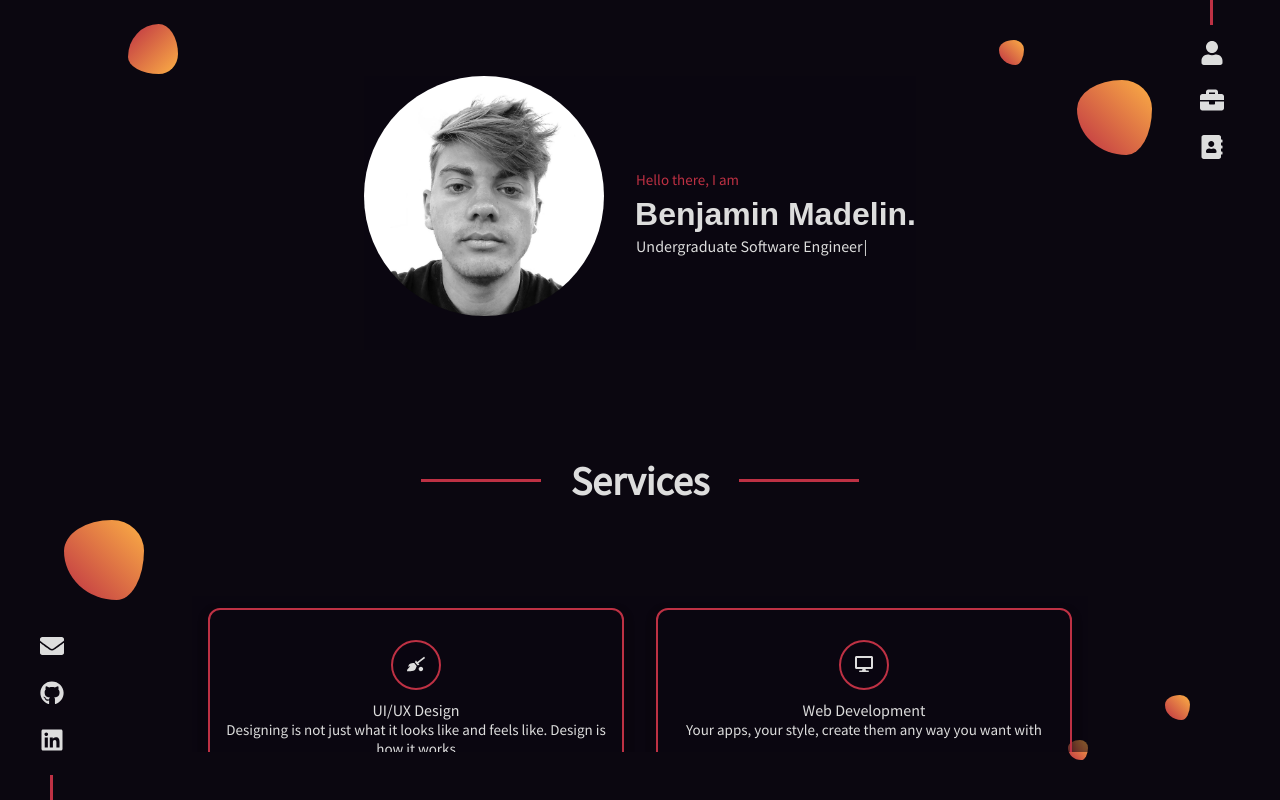
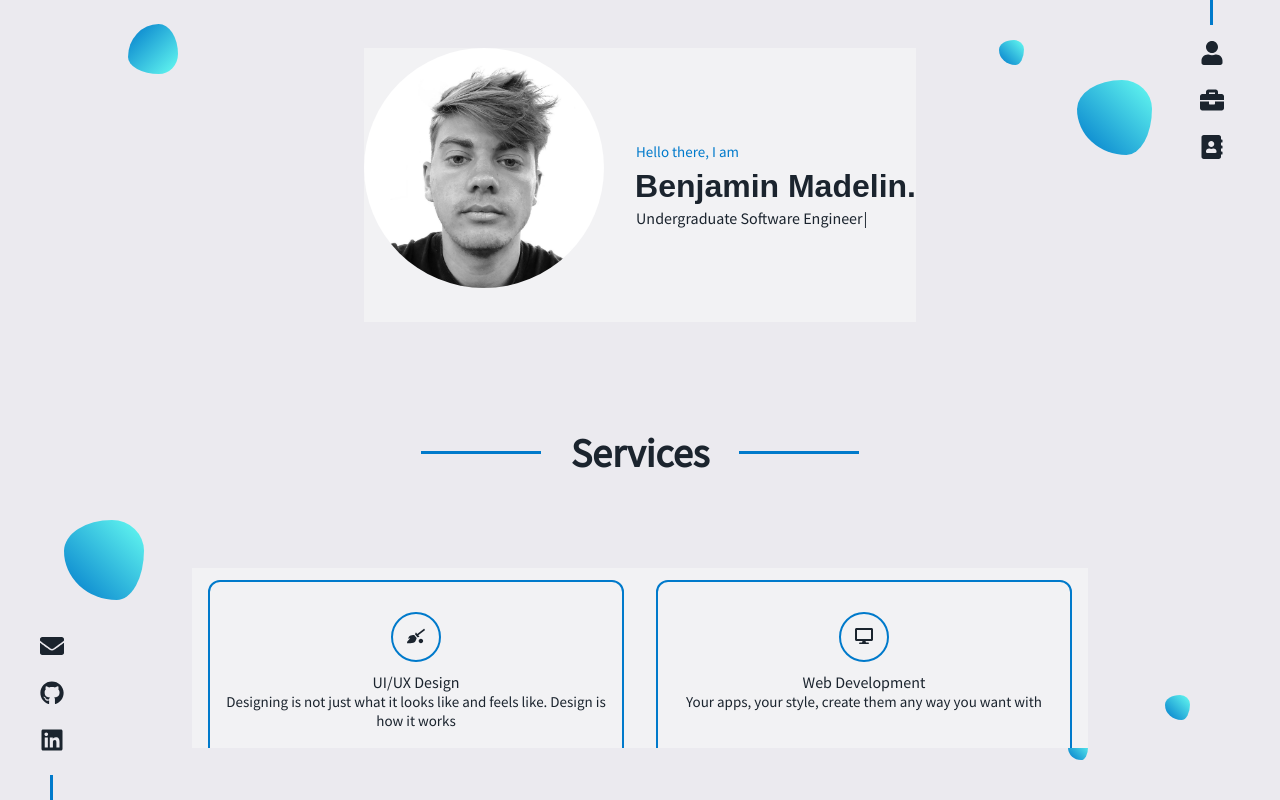
Before and after one commit to madelinben/professional-portfolio, a React (Create React App) app in the folder client/: page /contact in a window 1280 px wide. Built offline with nearby package versions, Linux system fonts and the light colour scheme.

Commit message:
Updated global styles and separated into relevant assets.

```diff
--- a/client/src/assets/css/Layout.css
+++ b/client/src/assets/css/Layout.css
@@ -1,7 +1,7 @@
 html {
   scroll-behavior: smooth;
   /* overflow-x: hidden; */
-  background-color:var(--elem-background);
+  background-color:var(--background);
 }
 
 #layout-wrapper {
@@ -10,11 +10,12 @@ html {
   display: grid;
   grid-template-areas:
     "header"
-    "content";
+    "content"
+    "footer";
   grid-template-columns: 1fr;
-  grid-template-rows: auto 1fr;
+  grid-template-rows: auto 1fr auto;
   grid-gap: 20px;
-  background-color:var(--elem-background);
+  background-color: var(--background);
   color: var(--text-primary);
   /* overflow-x: hidden; */
 }
@@ -23,15 +24,18 @@ html {
   grid-area: header;
   /* width: 100vw; */
   /* height: 100vh; */
+  /* margin-top: 2rem; */
   z-index: 9999;
 }
 
 #footer-wrapper {
   grid-area: footer;
+  /* margin-bottom: 2rem; */
 }
 
 #content-wrapper {
-  /* margin: 2rem 0; */
+  margin-top: 1.25rem;
+  margin-bottom: 2rem;
   /* max-height: 100vh;
   max-width: 100vw; */
   grid-area: content;
@@ -48,7 +52,7 @@ html {
 
 #content-wrapper section > div:not(.section-title) {
   z-index: 1000;
-  background-color: var(--elem-glass);
+  background-color: var(--primary-background); /* --elem-glass */
   border: 12px solid rgba(var(--text-title), 0.5);
   mix-blend-mode: luminosity;
 }
--- a/client/src/assets/css/Palette.css
+++ b/client/src/assets/css/Palette.css
@@ -17,27 +17,19 @@
   --text-disabled
 */
 
-/* DEFAULT */
+/* [data-theme='light'] */
 :root {
-  --text-primary: #dddddd;
-  --text-secondary: #fcfcff;
+  --background: #ebeaef;
+  --primary-background: #f2f2f4;
+  --secondary-background: #fafafc;
+  /* --primary-background-disabled: none; */
+  /* --secondary-background-disabled: none; */
 
-  --text-title: #be3144; /* #66fcf1 #007acb #868dc3; */
-  --text-interactive: #fcb045;
+  --text-primary: #1b242e;
+  --text-secondary: #252933;
 
-  --helper-disabled: #c4c4c4;
-  --helper-danger: #be475d;
-  --helper-success: #4ab66f;
-
-  /* --elem-background: #1e1e1e;
-  --elem-primary: #252526;
-  --elem-secondary: #2d2d30; */
-
-  --elem-background: #0b0710;
-  --elem-primary: rgba(30, 30, 30, 0.75); /* #1e1e1e */
-  --elem-secondary: rgba(37, 37, 38, 0.75); /* #252526 */
-
-  --elem-glass: #0b071080;
+  --text-title: #007acb; /* #66fcf1 #007acb #868dc3; */
+  --text-interactive: #66fcf1; /* rgba(255, 127, 80, 0.9) */
 
   --size-6: 3rem;
   --size-5: 2rem;
@@ -45,13 +37,49 @@
   --size-3: 1.5rem;
   --size-2: 1.25rem;
   --size-1: 1.15rem;
+
+  --text-disabled: #c4c4c4;
+  --text-error: #be475d;
+  --text-success: #4ab66f;
 }
 
-.light-theme {
-  --text-primary: #1b242e;
-  --text-secondary: #252933;
+[data-theme='dark'] {
+  --background: #1e1e1e; /* #0b0710 */
+  --primary-background: rgba(30, 30, 30, 0.75); /* #252526 #191919 */
+  --secondary-background: rgba(37, 37, 38, 0.75); /* #2d2d30 #808080 */
 
-  --elem-background: #ebeaef;
-  --elem-primary: #f2f2f4;
-  --elem-secondary: #fafafc;
+  --text-title: #be3144;
+  --text-interactive: #fcb045;
+
+  --text-primary: #dddddd;
+  --text-secondary: #fcfcff;
+
+
+
+  --glass-background: #0b071011; /* #0b071080 */
 }
+
+[data-palette='sunset'] {
+  --text-title: #be3144;
+  --text-interactive: #fcb045;
+}
+
+[data-palette='purple'] {
+  --text-title: #9896f1;
+  --text-interactive: #d59bf6;
+}
+
+[data-palette='moonlight'] {
+  --text-title: #007acb;
+  --text-interactive: #66fcf1;
+}
+
+[data-palette='green'] {
+  --text-title: #36d1c4;
+  --text-interactive: #7dd87d;
+}
+
+[data-palette='grey'] {
+  --text-title: #393e46;
+  --text-interactive: #d9dad7; /* #222831 */
+}
--- a/client/src/assets/css/Scrollbar.css
+++ b/client/src/assets/css/Scrollbar.css
@@ -4,21 +4,21 @@
 }
 
 ::-webkit-scrollbar-thumb {
-    background-color: hsl(352, 59%, 47%);
+    background-color: var(--text-title); /* hsl(352, 59%, 47%) */
     opacity: 0.8;
     /* filter: alpha(opacity=80); */
-    border: .125em solid hsl(0, 0%, 13%); /*var(--elem-background);*/
+    border: .125em solid var(--background); /* hsl(0, 0%, 13%) */
     border-radius: 100vw;
 }
 
 ::-webkit-scrollbar-thumb:hover {
-    background-color: hsl(352, 59%, 47%);
+    background-color: var(--text-title); /* hsl(352, 59%, 47%) */
     opacity: 1;
     filter: alpha(opacity=100);
 }
 
 ::-webkit-scrollbar-track {
-    background-color: #0b0710; /*hsl(0, 0%, 87%);*/
+    background-color: var(--background); /*hsl(0, 0%, 87%);*/
     opacity: 0.8;
     /* filter: alpha(opacity=80); */
     border-radius: 100vw;
@@ -26,13 +26,13 @@
 }
 
 ::-webkit-scrollbar-track:hover {
-    background-color: var(--elem-secondary);
+    background-color: var(--secondary-background);
     opacity: 1;
 }
 
 @supports (scrollbar-color: red blue) {
     * {
         scrollbar-width: normal;
-        scrollbar-color: hsl(352, 59%, 47%) hsl(0, 0%, 13%);
+        scrollbar-color: var(--text-title) var(--secondary-background); /* hsl(352, 59%, 47%) hsl(0, 0%, 13%) */
     }
 }
--- a/client/src/components/Navbar/Navbar.css
+++ b/client/src/components/Navbar/Navbar.css
@@ -1,7 +1,3 @@
-#content-wrapper {
-    margin: 3rem 0;
-}
-
 .nav-items > li,
 .social-items > li,
 .scroll-items > li {
```
